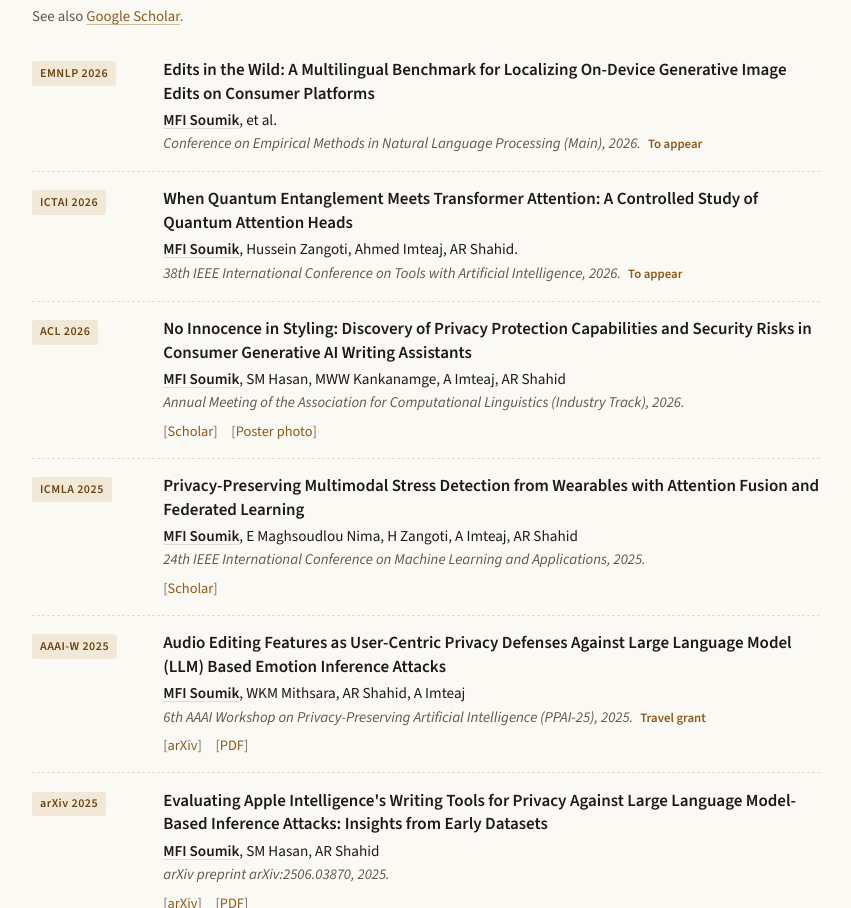
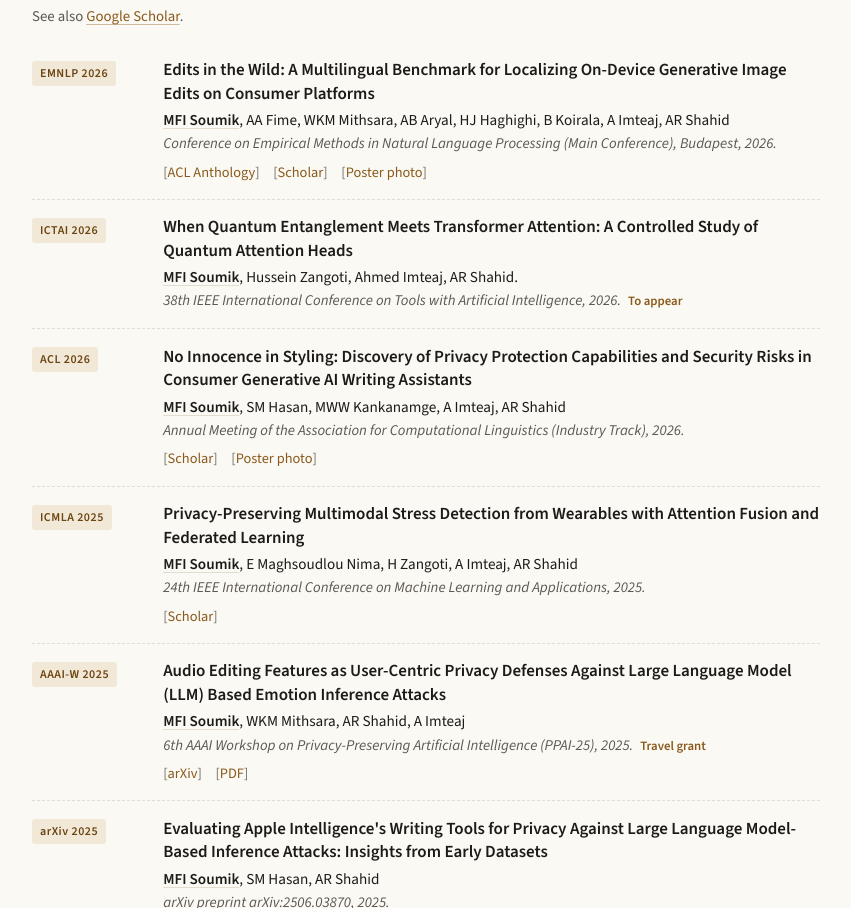
Before and after one commit to farhan1503001/farhan1503001.github.io, a plain HTML site: page index.html in a window 1280 px wide. Shown: the part 1398-2306 px from the top of the page, without its empty margins (214-1065 px from the left). Drawn offline with nearby package versions, Linux system fonts and the light colour scheme.

Commit message:
Publication updated

```diff
--- a/index.html
+++ b/index.html
@@ -211,8 +211,13 @@
           <span class="venue">EMNLP 2026</span>
           <div>
             <p class="pub-title">Edits in the Wild: A Multilingual Benchmark for Localizing On-Device Generative Image Edits on Consumer Platforms</p>
-            <p class="pub-authors"><strong>MFI Soumik</strong>, et al.</p>
-            <p class="pub-venue">Conference on Empirical Methods in Natural Language Processing (Main), 2026. <span class="status">To appear</span></p>
+            <p class="pub-authors"><strong>MFI Soumik</strong>, AA Fime, WKM Mithsara, AB Aryal, HJ Haghighi, B Koirala, A Imteaj, AR Shahid</p>
+            <p class="pub-venue">Conference on Empirical Methods in Natural Language Processing (Main Conference), Budapest, 2026.</p>
+            <p class="pub-links">
+              <a href="https://aclanthology.org/2026.emnlp-main.1661/">ACL Anthology</a>
+              <a href="https://scholar.google.com/citations?user=gKmSXl8AAAAJ&amp;hl=en">Scholar</a>
+              <a href="assets/emnlp2026.jpg">Poster photo</a>
+            </p>
           </div>
         </li>
 
```
